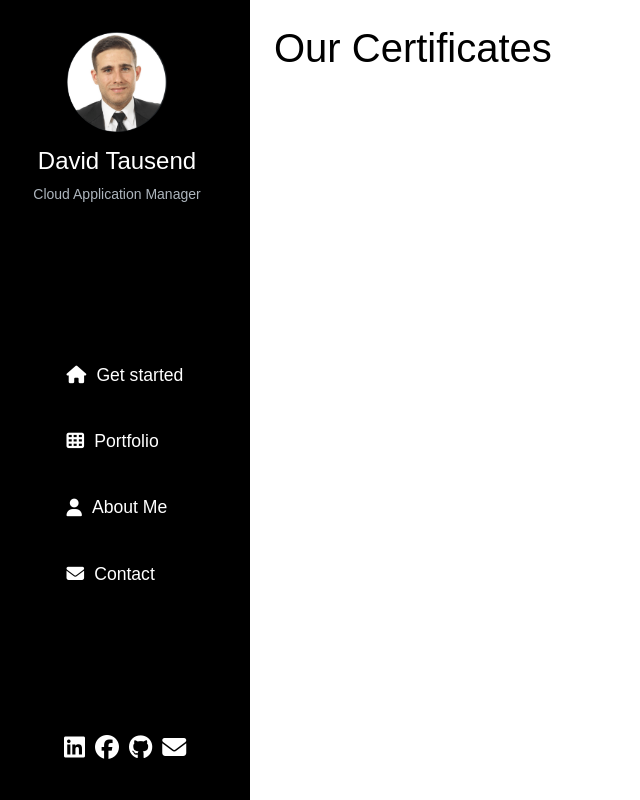
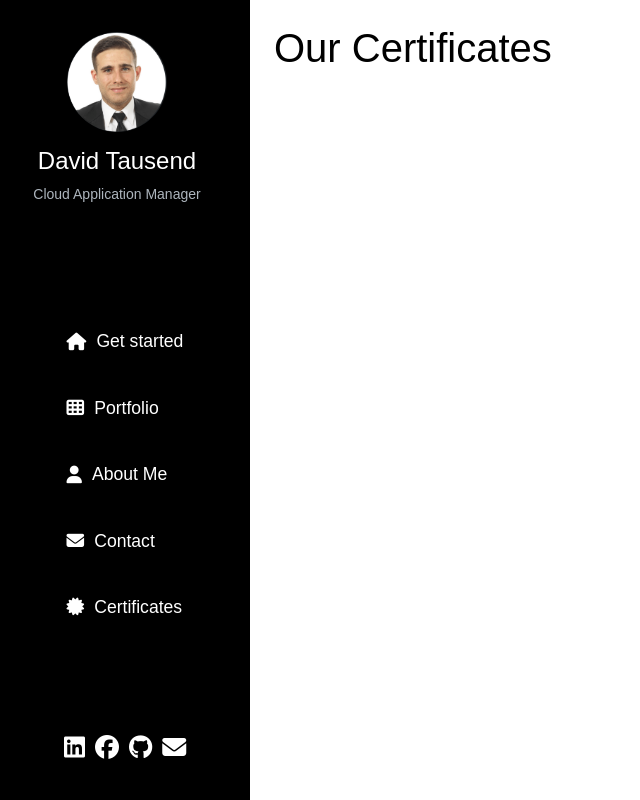
Before and after one commit to DavidTausend/consulting, a Django app: template consult/accounts/templates/accounts/certificate_list.html in a window 1280 px wide. Shown: the whole page, without its empty margins (0-640 px from the left). Run offline with Django 3.2, Linux system fonts and the light colour scheme; the template is opened without the code that fills it, so the values that code supplies are empty.

Commit message:
add certificate to the navbar

```diff
--- a/consult/accounts/admin.py
+++ b/consult/accounts/admin.py
@@ -1,8 +1,9 @@
 from django.contrib import admin
-from .models import Consultant, Booking, Inquiry, Portfolio
+from .models import Consultant, Booking, Inquiry, Portfolio, Certificate
 
 # Register your models here.
 admin.site.register(Consultant)
 admin.site.register(Booking)
 admin.site.register(Inquiry)
 admin.site.register(Portfolio)
+admin.site.register(Certificate)
--- a/consult/accounts/management/commands/create_certificates.py
+++ b/consult/accounts/management/commands/create_certificates.py
@@ -52,7 +52,7 @@ class Command(BaseCommand):
             {
                 "title": "Code Challenge",
                 "description": "Code Institute Code Challenge",
-                "image": "images/certificates/full_stack_developer.webp",
+                "image": "images/certificates/code_challenge.webp",
                 "date_of_issuance": date.today()
             },
             {
--- a/consult/accounts/templates/base_generic.html
+++ b/consult/accounts/templates/base_generic.html
@@ -39,6 +39,11 @@
                             <i class="fas fa-envelope"></i> Contact
                         </a>
                     </li>
+                    <li class="nav-item">
+                        <a class="nav-link" href="{% url 'accounts:certificate_list' %}">
+                            <i class="fas fa-certificate"></i> Certificates
+                        </a>
+                    </li>
                 </ul>
             </div>
             <div class="mt-auto p-3">
--- a/consult/accounts/views.py
+++ b/consult/accounts/views.py
@@ -3,7 +3,7 @@ from django.contrib.auth.forms import UserCreationForm
 from django.urls import reverse
 from django.http import HttpResponse
 from django.contrib.auth.decorators import login_required
-from .models import Booking, Consultant, Inquiry, Review, Portfolio
+from .models import Booking, Consultant, Inquiry, Review, Portfolio, Certificate
 from .forms import BookingForm, InquiryForm, SearchForm, FilterForm, BookingStatusForm, ReviewForm
 from django.contrib.admin.views.decorators import staff_member_required
 
--- a/consult/static/css/styles.css
+++ b/consult/static/css/styles.css
@@ -196,7 +196,7 @@ a:hover {
 }
 
 .card {
-    background-color: #2B2D42;
+    background-color: #000;
     border: none;
     border-radius: 10px;
     box-shadow: 0 4px 8px rgba(0, 0, 0, 0.1);
```
Also changed, not shown: consult/static/images/certificates/cloud_digital_leader.webp (added), consult/static/images/certificates/cloud_engineer.webp (added), consult/static/images/certificates/code_challenge.webp (renamed from consult/static/images/certificates/code_challege.webp), consult/static/images/certificates/full_stack_developer.webp (added).
